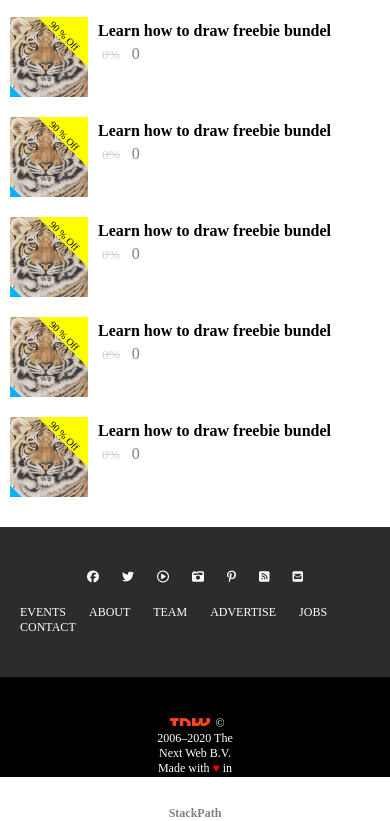
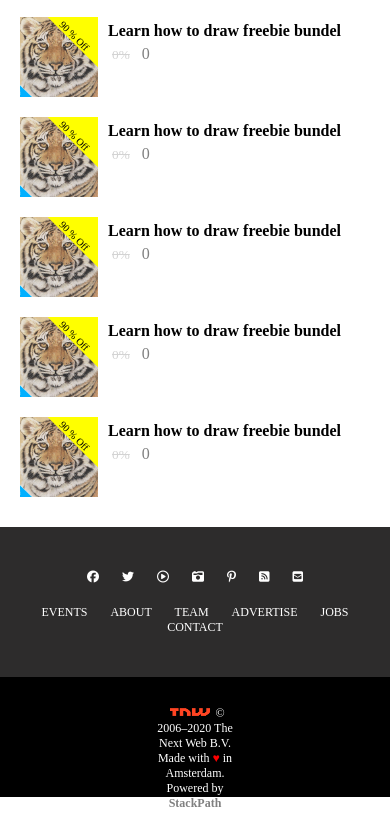
Before and after one commit to dili021/responsive-design, a plain HTML site: page index.html in a window 390 px wide. Shown: the part 9355-10176 px from the top of the page. Drawn offline with Linux system fonts and the light colour scheme.

Commit message:
grid4 fixed

```diff
--- a/style.css
+++ b/style.css
@@ -537,11 +537,12 @@ nav ul {
 }
 
 .footer-bottom {
-  padding-top: 20px;
+  padding-top: 10px;
   text-align: center;
   background-color: black;
   color: white;
-  height: 100px;
+  height: 120px;
+
 }
 
 .footer-bottom span {
@@ -583,6 +584,9 @@ nav ul {
   .grid5-item1 {
     flex: 33.33%;
     max-width: 33.33%;
+  }
+  .footer-bottom{
+    margin: auto;
   }
 }
 
@@ -647,8 +651,19 @@ nav ul {
     max-width: 80%;
   }
 
-  .grid4{
+  .grid5{
+      padding-left: 10px;
+  }
+  .grid4 {
       justify-content: center;
+  }
+  .font-icons-text{
+     text-align: center;
+  }
+
+  .footer-bottom{
+      text-align: center;
+      padding-bottom: 15px;
   }
   .grid5 header {
     padding: 10px;
```
